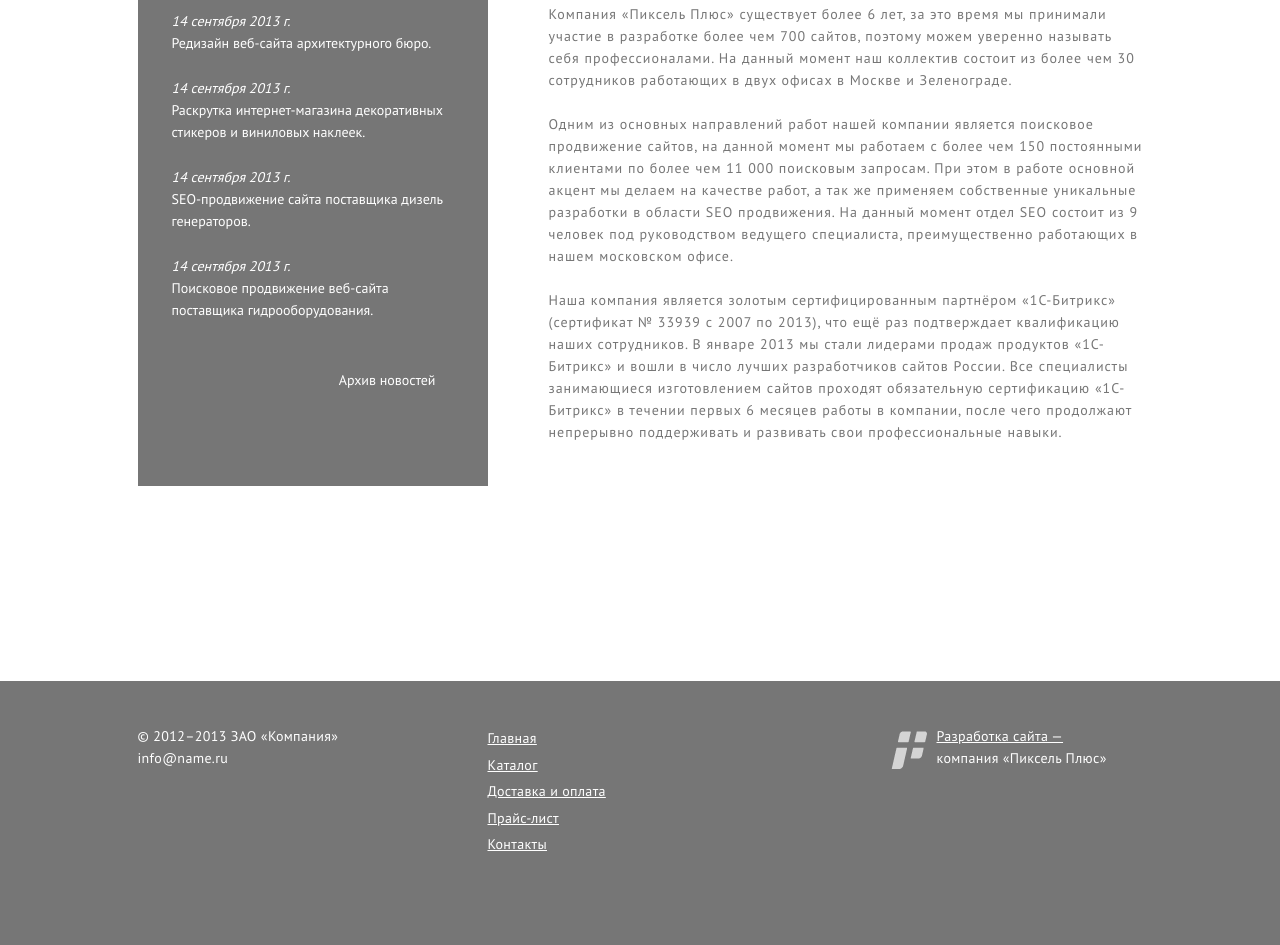
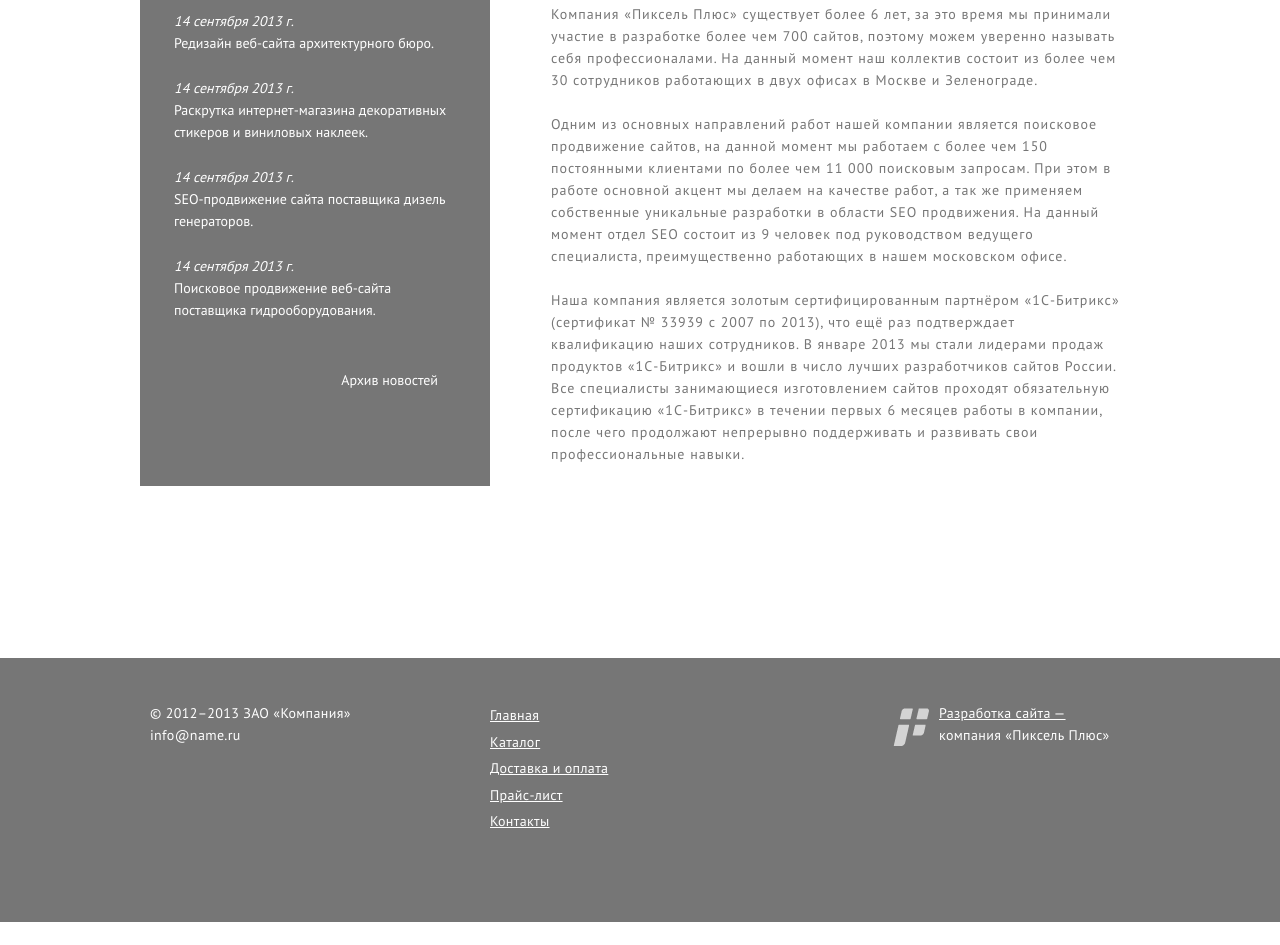
Before and after one commit to MilordVladyslav/html-css-practice-2, a website: page app/index.html in a window 1280 px wide. Shown: the part 813-1758 px from the top of the page. After the commit the page ends 1735 px from the top, so only its background shows below. Drawn offline with Linux system fonts and the light colour scheme.

Commit message:
fix footer, slider-block, fonts

```diff
--- a/app/index.html
+++ b/app/index.html
@@ -10,6 +10,7 @@
 </head>
 <body>
 
+    <div class="main-wrapper">
         <header class="header">
             <div class="wrapper">
                 <img src="./img/logo.png" alt="Logo" class="logo">
@@ -85,7 +86,6 @@
                         применяем собственные уникальные разработки в области SEO продвижения.
                         На данный момент отдел SEO состоит из 9 человек под руководством ведущего специалиста,
                         преимущественно работающих в нашем московском офисе.
-                </p>
                     <p class="text">
                         Наша компания является золотым сертифицированным партнёром «1С-Битрикс»
                         (сертификат № 33939 с 2007 по 2013), что ещё раз подтверждает квалификацию наших сотрудников.
@@ -130,6 +130,7 @@
 
             </div>
         </footer>
+    </div>
 
     <script src="./js/common.js"></script>
 </body>
--- a/app/scss/all.scss
+++ b/app/scss/all.scss
@@ -1,9 +1,9 @@
 @import "fonts.scss";
 @import "variables.scss";
-@import "default.scss";
 @import "header.scss";
 @import "menu.scss";
 @import "slider.scss";
 @import "content.scss";
 @import "footer.scss";
 @import "media.scss";
+@import "default.scss";
--- a/app/scss/content.scss
+++ b/app/scss/content.scss
@@ -1,6 +1,6 @@
 .content {
   padding-top: 31px;
-  margin-bottom: 195px;
+  padding-bottom: 195px;
 }
 
 .topics {
@@ -40,7 +40,7 @@
 }
 
 .content-right {
-  padding: 22px 0px 20px 411px;
+  padding: 22px 20px 20px 411px;
   letter-spacing: 1px;
   color: $dark-gray;
   .title-right {
--- a/app/scss/default.scss
+++ b/app/scss/default.scss
@@ -1,10 +1,10 @@
 .wrapper {
-  width: 1005px;
+  width: 1000px;
   margin: 0 auto;
 }
 
 body {
-  font-family: PT_Sans;
+  font-family: PT Sans;
   font-size: 14px;
   line-height: 22px;
 }
@@ -14,3 +14,16 @@
   display: table;
   clear: both;
 }
+
+html,
+body {
+  height: 100%;
+}
+.main-wrapper {
+  position: relative;
+  min-height: 100%;
+}
+
+.footer {
+
+}
--- a/app/scss/fonts.scss
+++ b/app/scss/fonts.scss
@@ -3,7 +3,4 @@
   src: url("../fonts/Open_Sans_Condensed/OpenSansCondensed-Light.ttf");
 }
 
-@font-face {
-  font-family: PT_Sans;
-  src: url("../fonts/PT_Sans/PT_Sans-Web-Regular.ttf");
-}
+@import url('https://fonts.googleapis.com/css?family=PT+Sans');
--- a/app/scss/footer.scss
+++ b/app/scss/footer.scss
@@ -1,7 +1,11 @@
 .footer {
-  position: relative;
+  left: 0;
   bottom: 0;
+  width: 100%;
+  position: absolute;
   left: 0;
+  bottom: -220px;
+  width: 100%;
   .wrapper {
     display: flex;
   }
@@ -15,6 +19,8 @@
   }
   .info {
     width: 350px;
+    padding-left: 10px;
+    box-sizing: border-box;
     a {
       text-decoration: none;
     }
--- a/app/scss/media.scss
+++ b/app/scss/media.scss
@@ -0,0 +1,5 @@
+@media screen and (max-width: 1248px) {
+  .slider {
+    display: none;
+  }
+}
```
Also changed, not shown: app/css/all.css. Lines whose indentation alone changed are shown as unchanged.
